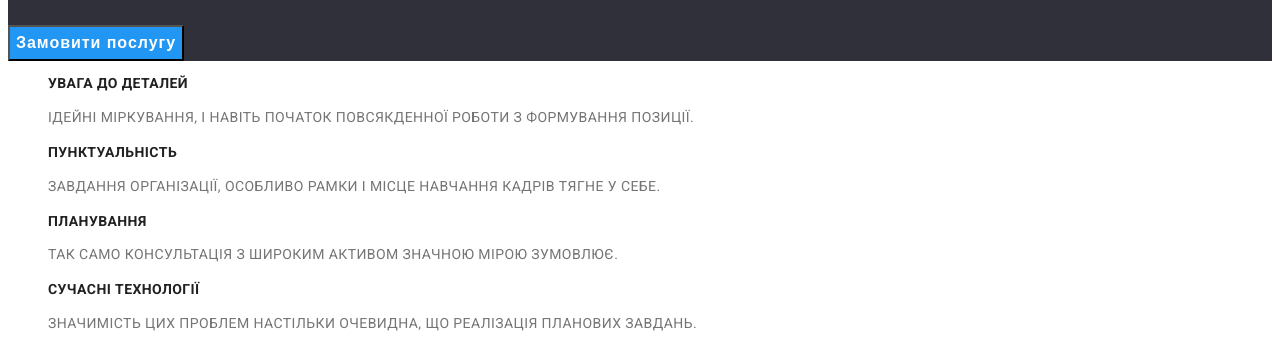
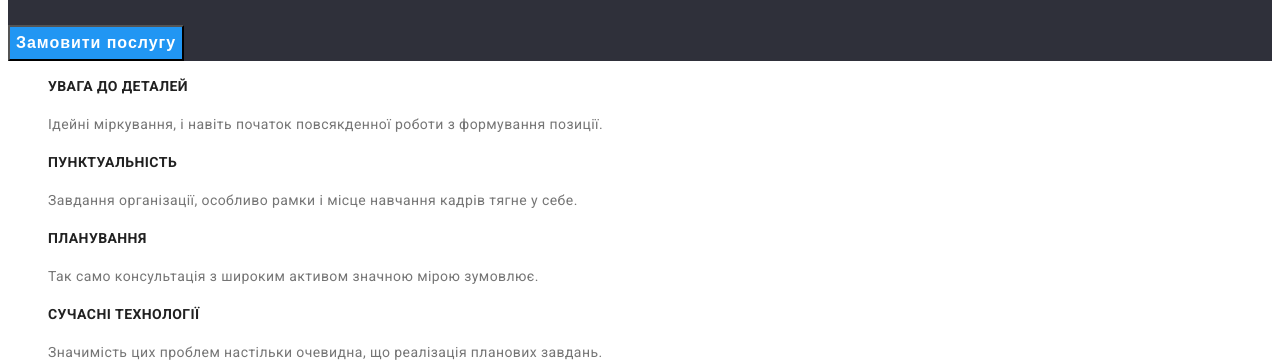
Before and after one commit to YevhenShapovalov/goit-markup-hw-02, a plain HTML site: page index.html in a window 1280 px wide. Shown: the part 274-634 px from the top of the page. Drawn offline with Linux system fonts and the light colour scheme; files whose address does not match are found by name.

Commit message:
Update styles.css

```diff
--- a/styles/styles.css
+++ b/styles/styles.css
@@ -96,11 +96,12 @@ padding: 0;
 clip: rect(0 0 0 0);
 clip-path: inset(50%);
 margin: -1px;}
-.features {
+.features h3 {
 font-size: 14px;
 line-height: 1.71;
 text-transform: uppercase;
 }
+
 /* all titles */
 .title {color: var(--title-text-color);
 font-weight: 700;
```
